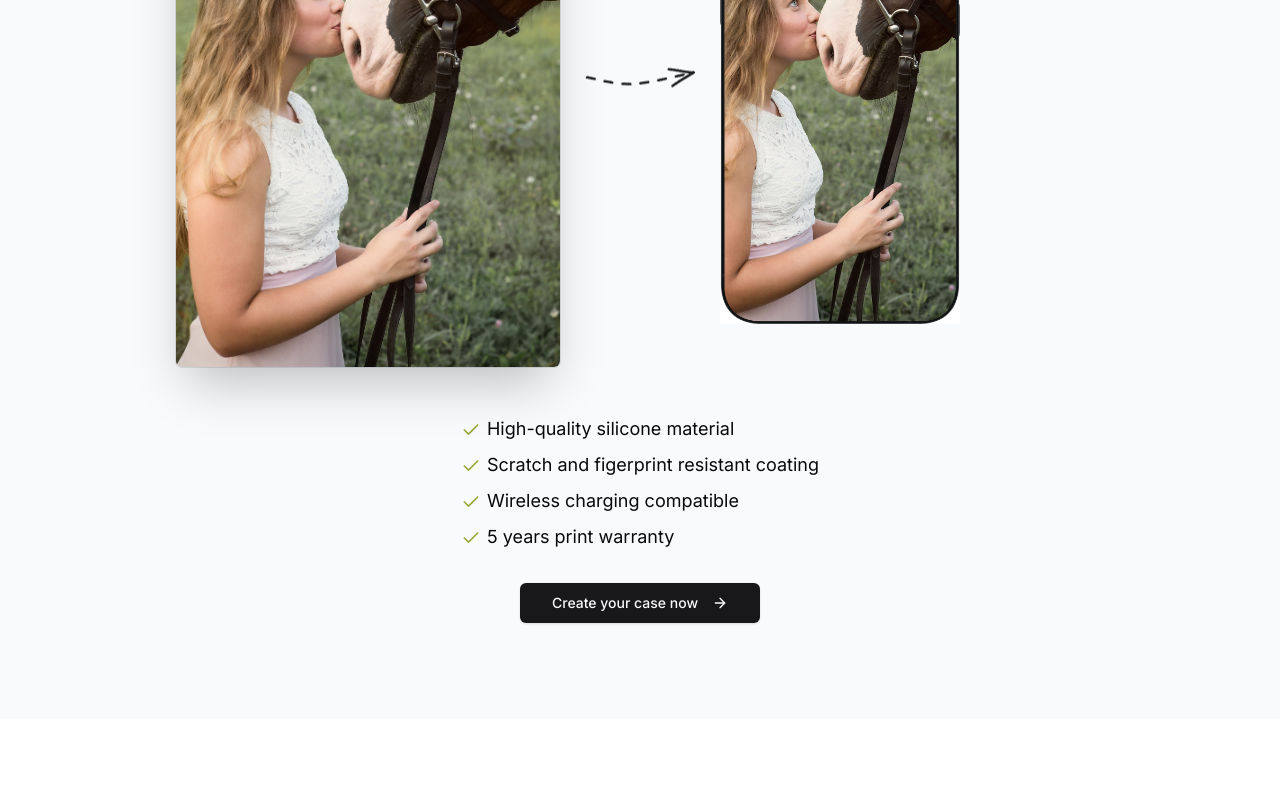
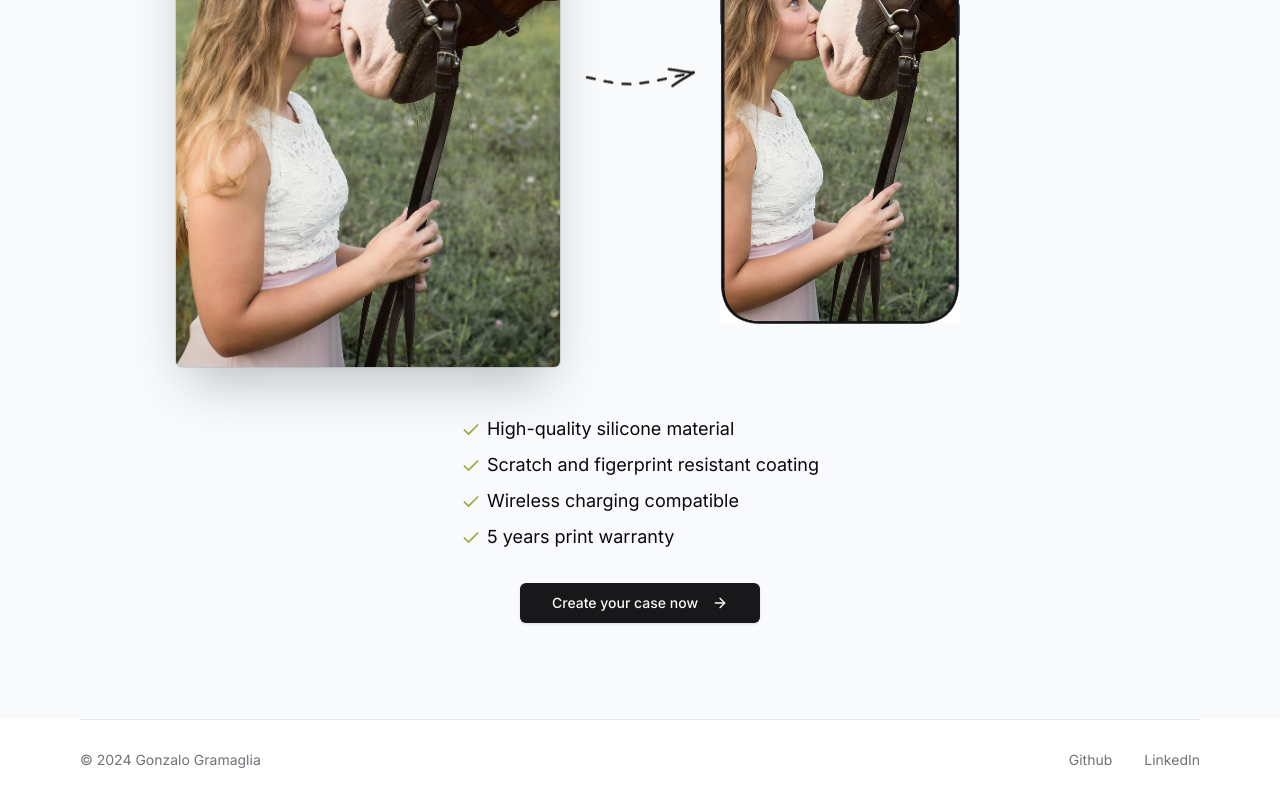
Before and after one commit to gonzagramaglia/shop, a Next.js app: page / in a window 1280 px wide. Shown: the part 3004-3804 px from the top of the page. Before the commit the page ends 3723 px from the top, so only its background shows below. Built offline with nearby package versions, Linux system fonts and the light colour scheme; no server answers.

Commit message:
frontend: Home Page and Footer ready

```diff
--- a/src/app/layout.tsx
+++ b/src/app/layout.tsx
@@ -2,6 +2,7 @@
 import { Inter } from "next/font/google";
 import "./globals.css";
 import Navbar from "@/components/Navbar";
+import Footer from "@/components/Footer";
 
 const inter = Inter({ subsets: ["latin"] });
 
@@ -20,6 +21,7 @@
       <body className={inter.className}>
         <Navbar />
         {children}
+        <Footer />
       </body>
     </html>
   );
--- /dev/null
+++ b/src/components/Footer.tsx
@@ -0,0 +1,38 @@
+import MaxWidthWrapper from "./MaxWidthWrapper";
+import Link from "next/link";
+
+const Footer = () => {
+  return (
+    <footer className="bg-white h-20 relative">
+      <MaxWidthWrapper>
+        <div className="border-t border-gray-200" />
+        <div className="h-full flex flex-col md:flex-row md:justify-between justify-center items-center">
+          <div className="text-center md:text-left pb-2 md:pb-0">
+            <p className="text-sm text-muted-foreground">
+              &copy; {new Date().getFullYear()} Gonzalo Gramaglia
+            </p>
+          </div>
+
+          <div className="flex items-center justify-center">
+            <div className="flex space-x-8">
+              <Link
+                href="https://github.com/gonzagramaglia"
+                className="text-sm text-muted-foreground hover:text-gray-600"
+              >
+                Github
+              </Link>
+              <Link
+                href="https://www.linkedin.com/in/gonzagramaglia/"
+                className="text-sm text-muted-foreground hover:text-gray-600"
+              >
+                LinkedIn
+              </Link>
+            </div>
+          </div>
+        </div>
+      </MaxWidthWrapper>
+    </footer>
+  );
+};
+
+export default Footer;
```
